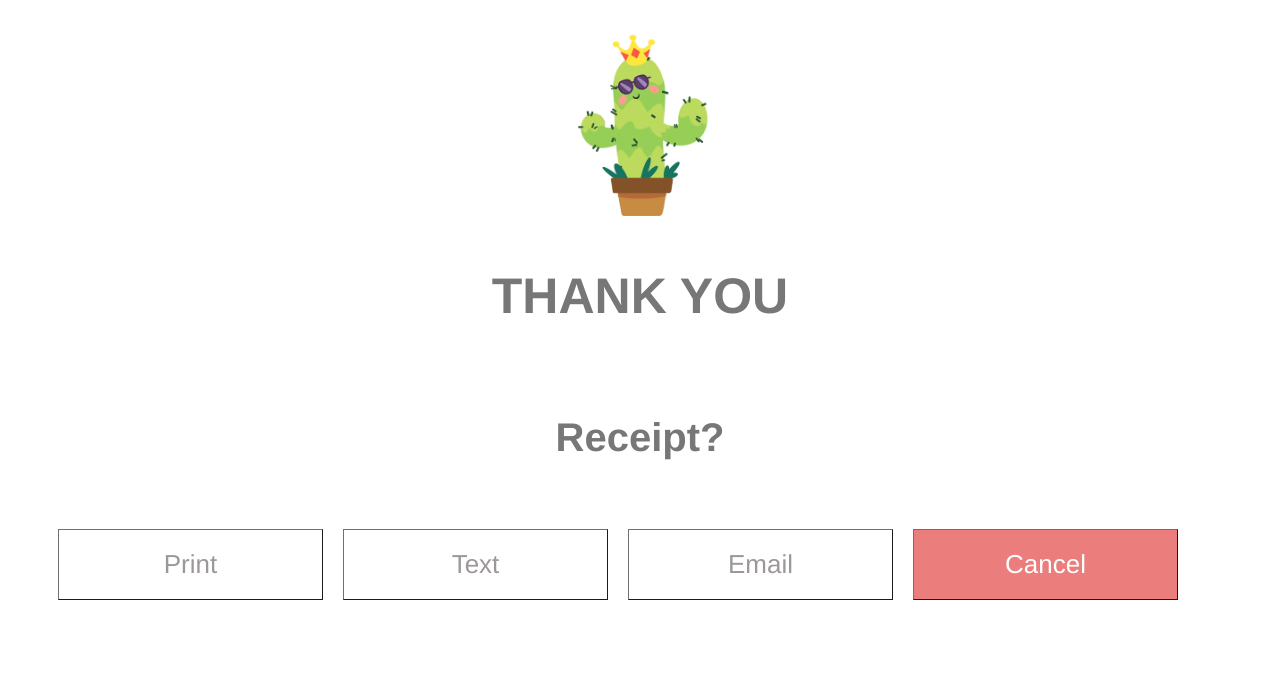
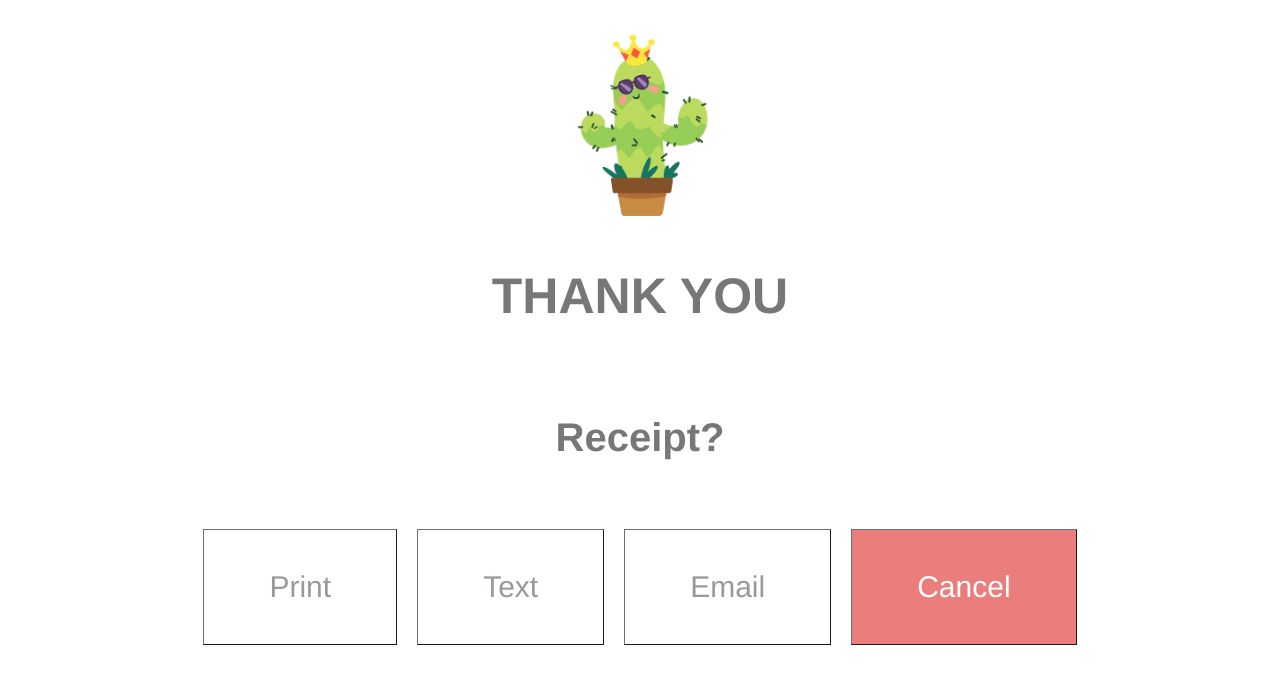
Before and after one commit to we-are-pos/posme, a React (Create React App) app in the folder client/: page / in a window 1280 px wide. Shown: the top 684 px of the page. Built offline with nearby package versions, Linux system fonts and the light colour scheme.

Commit message:
styled buttons

```diff
--- a/client/src/pages/Login/loginPage.css
+++ b/client/src/pages/Login/loginPage.css
@@ -25,7 +25,7 @@
   height: 50px;
   opacity: 100%;
   font-size: 20px;
-  font-display: 'helvetica neue, regular';
+  font-family: 'helvetica neue';
   text-align: center;
   background-color: #41C8E8;
   color: #FFFFFF;
--- a/client/src/pages/Thankyou/thankYouPage.css
+++ b/client/src/pages/Thankyou/thankYouPage.css
@@ -25,59 +25,25 @@
   color: #777777;
   opacity: 100%;
 }
-.print {
-  width: 265px;
-  height: 71px;
+.printRow {
+  width:100%;
+  text-align:center;
+}
+.printRow button {
+  margin-right: 10px;
+  margin-left: 10px;
+  padding: 40px 65px 40px 65px;
   background-color: #FFFFFF;
   border-color: #707070;
   border-width: 0.5px;
   opacity: 100%;
-  font-size: 26px;
+  font-size: 30px;
   text-align: center;
   font-family: 'helvetica neue';
   color: #9D9898;
 }
-.printRow {
-  padding-left: 50px;
-}
-.text {
-  width: 265px;
-  height: 71px;
-  background-color: #FFFFFF;
-  border-color: #707070;
-  border-width: 0.5px;
-  opacity: 100%;
-  font-size: 26px;
-  text-align: center;
-  font-family: 'helvetica neue';
-  color: #9D9898;
-}
-.divider {
-  width: 20px;
-  height: auto;
-  display: inline-block;
-}
-.email {
-  width: 265px;
-  height: 71px;
-  background-color: #FFFFFF;
-  border-color: #707070;
-  border-width: 0.5px;
-  opacity: 100%;
-  font-size: 26px;
-  text-align: center;
-  font-family: 'helvetica neue';
-  color: #9D9898;
-}
-.cancel {
-  width: 265px;
-  height: 71px;
+
+.printRow button.cancel {
   background-color: #EB7D7D;
-  border-color: #707070;
-  border-width: 0.5px;
-  opacity: 100%;
-  font-size: 26px;
-  text-align: center;
-  font-family: 'helvetica neue';
   color: #FFFFFF;
 }
--- a/client/src/pages/Thankyou/thankYouPage.js
+++ b/client/src/pages/Thankyou/thankYouPage.js
@@ -14,19 +14,16 @@ const ThankYouPage = _ => {
           type='button' >
           Print
         </button>
-        <div className='divider' />
         <button
           className='text'
           type='button' >
           Text
         </button>
-        <div className='divider' />
         <button
           className='email'
           type='button' >
           Email
         </button>
-        <div className='divider' />
         <button
           className='cancel'
           type='button' >
```
